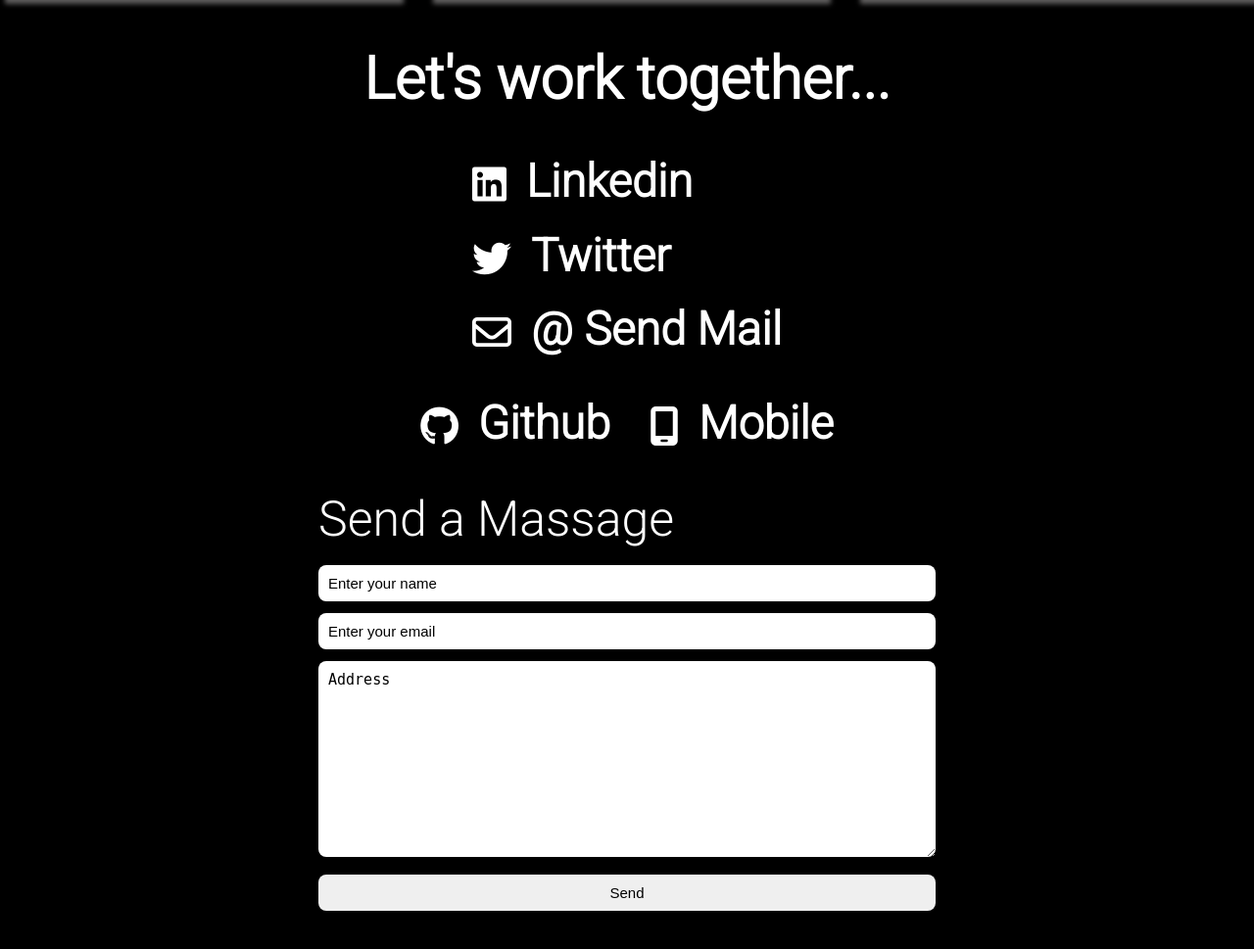
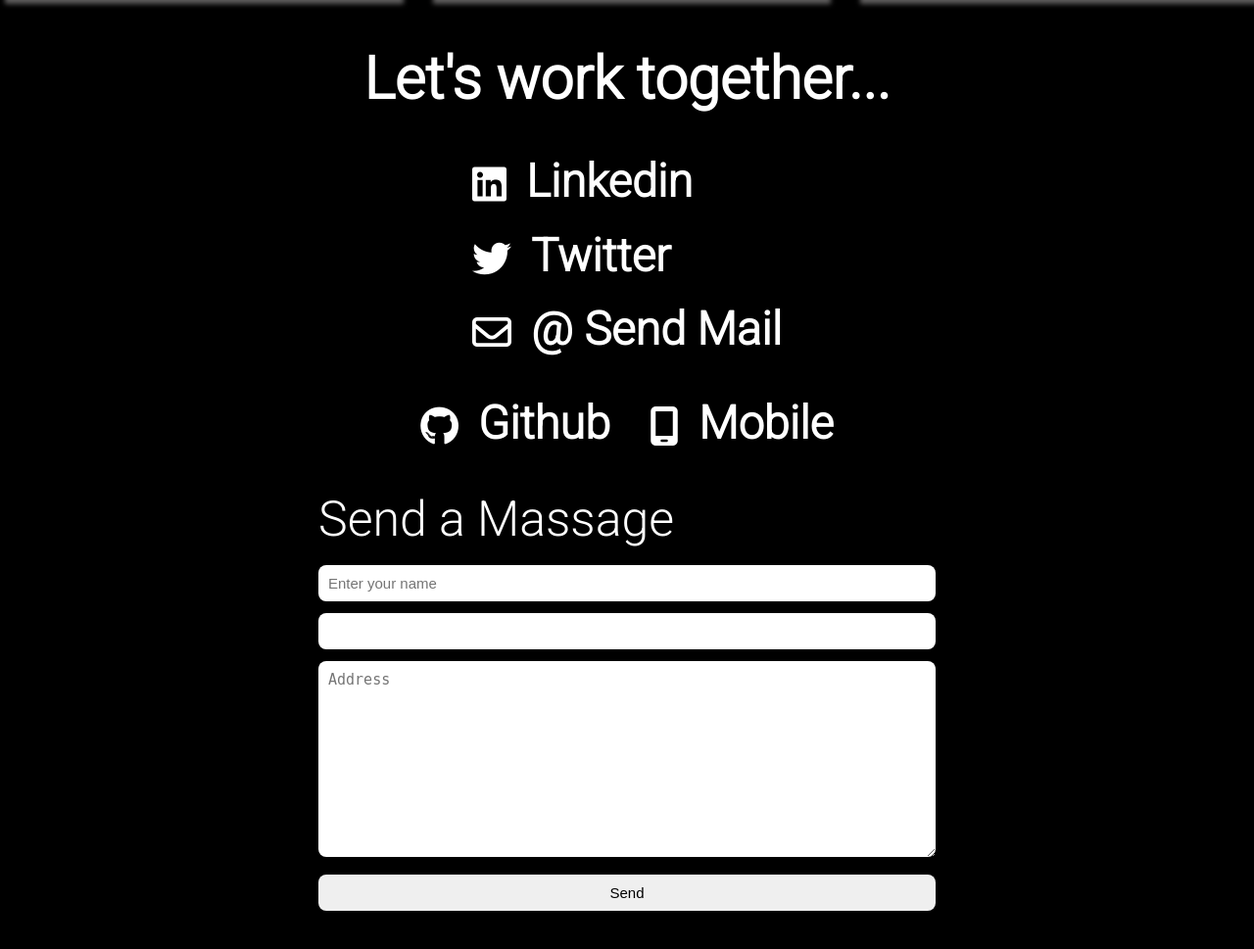
Before and after one commit to shamshadhusain3/Django-portfolio, a Django app: page / in a window 1280 px wide. Shown: the part 2623-3592 px from the top of the page at 98% size. Run offline with Django 4.2, Linux system fonts and the light colour scheme; some libraries are stand-ins or nearby versions.

Commit message:
Update index.html

```diff
--- a/templates/index.html
+++ b/templates/index.html
@@ -252,10 +252,10 @@
                     <form action="" method="POST">
                         {% csrf_token %}
                         <div class="name">Send a Massage</div>
-                        <input type="text" name="name" value="Enter your name"><br>
+                        <input type="text" name="name" placeholder="Enter your name"><br>
 
-                        <input type="email" name="email" value="Enter your email"><br>
-                        <textarea name="address" id="address" cols="30" rows="10" >Address</textarea>
+                        <input type="email" name="email" placeholdr="Enter your email"><br>
+                        <textarea name="address" id="address" cols="30" rows="10" placeholder="Address" ></textarea>
                         <div>
                             <input type="submit" value="Send">
                         </div>
```
